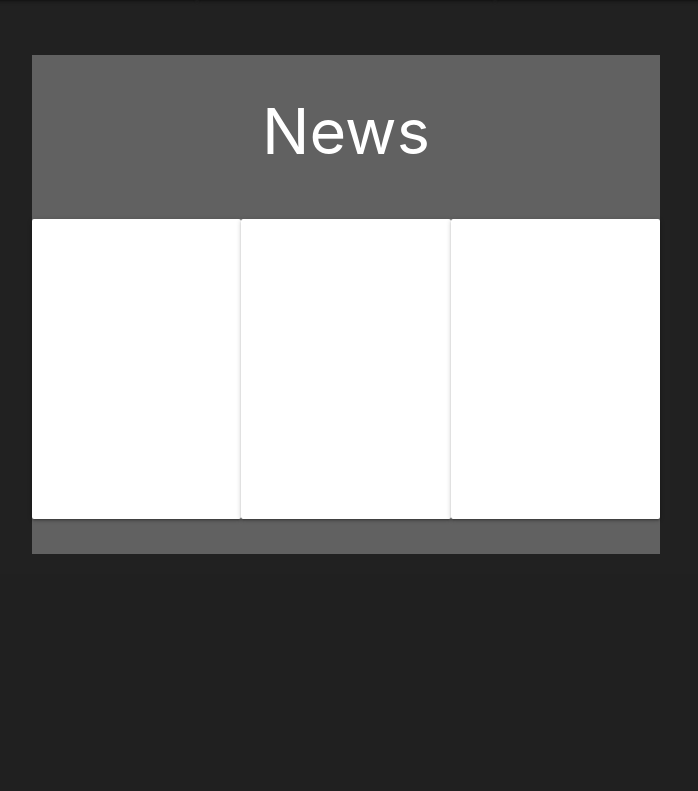
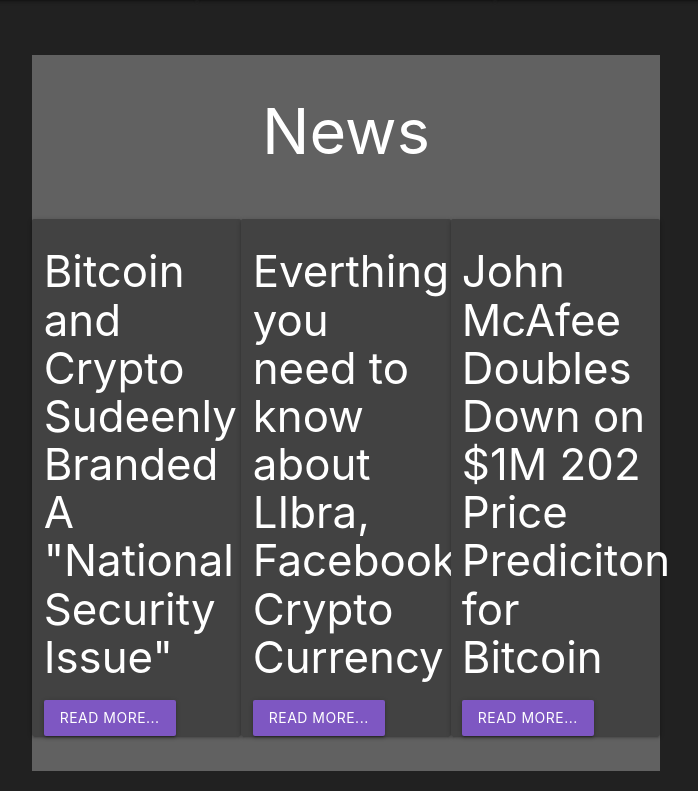
Before and after one commit to NightTrek/CryptoBob, a Node server app: template views/DisplayAll.handlebars in a window 1280 px wide. Shown: the part 507-1298 px from the top of the page, without its empty margins (294-992 px from the left). Before the commit the page ends 1061 px from the top, so only its background shows below. Run offline with Node 20, Linux system fonts and the light colour scheme; the template is opened without the code that fills it, so the values that code supplies are empty; some libraries are stand-ins or nearby versions.

Commit message:
added fake news

```diff
--- a/views/DisplayAll.handlebars
+++ b/views/DisplayAll.handlebars
@@ -61,14 +61,33 @@
       </div>
     </div>
     <div class="row">
-      <div class="col s4 card">
-        <div id="newsContainer1" style="height: 300px; width: 100%;">News 1</div>
+      <div class="col s4 card grey darken-3">
+        {{!-- <div id="newsContainer1" style="height: 300px; width: 100%;"> --}}
+          <h3>Bitcoin and Crypto Sudeenly Branded A "National Security Issue"</h3>
+          <link rel="stylesheet" href="">
+          <a class="waves-effect waves-light btn deep-purple lighten-1">Read More...</a>
+
+
+        {{!-- </div> --}}
       </div>
-      <div class="col s4 card">
-        <div id="newsContainer2" style="height: 300px; width: 100%;">News 2</div>
+      <div class="col s4 card grey darken-3">
+        {{!-- <div id="newsContainer2" style="height: 300px; width: 100%;"> --}}
+        <h3>Everthing you need to know about LIbra, Facebook's Crypto Currency</h3>
+      <link rel="stylesheet" href="">
+          <a class="waves-effect waves-light btn deep-purple lighten-1">Read More...</a>
+
+      {{!-- </div> --}}
       </div>
-      <div class="col s4 card">
-        <div id="newsContainer3" style="height: 300px; width: 100%;">News 3</div>
+      <div class="col s4 card grey darken-3">
+        {{!-- <div id="newsContainer3" style="height: 300px; width: 100%;"> --}}
+          <h3>John McAfee Doubles Down on $1M 202 Price Prediciton for Bitcoin</h3>
+          <link rel="stylesheet" href="">
+           <a class="waves-effect waves-light btn deep-purple lighten-1">Read More...</a>
+
+
+
+
+        {{!-- </div> --}}
       </div>
     </div>
     <div class="row"></div>
```
